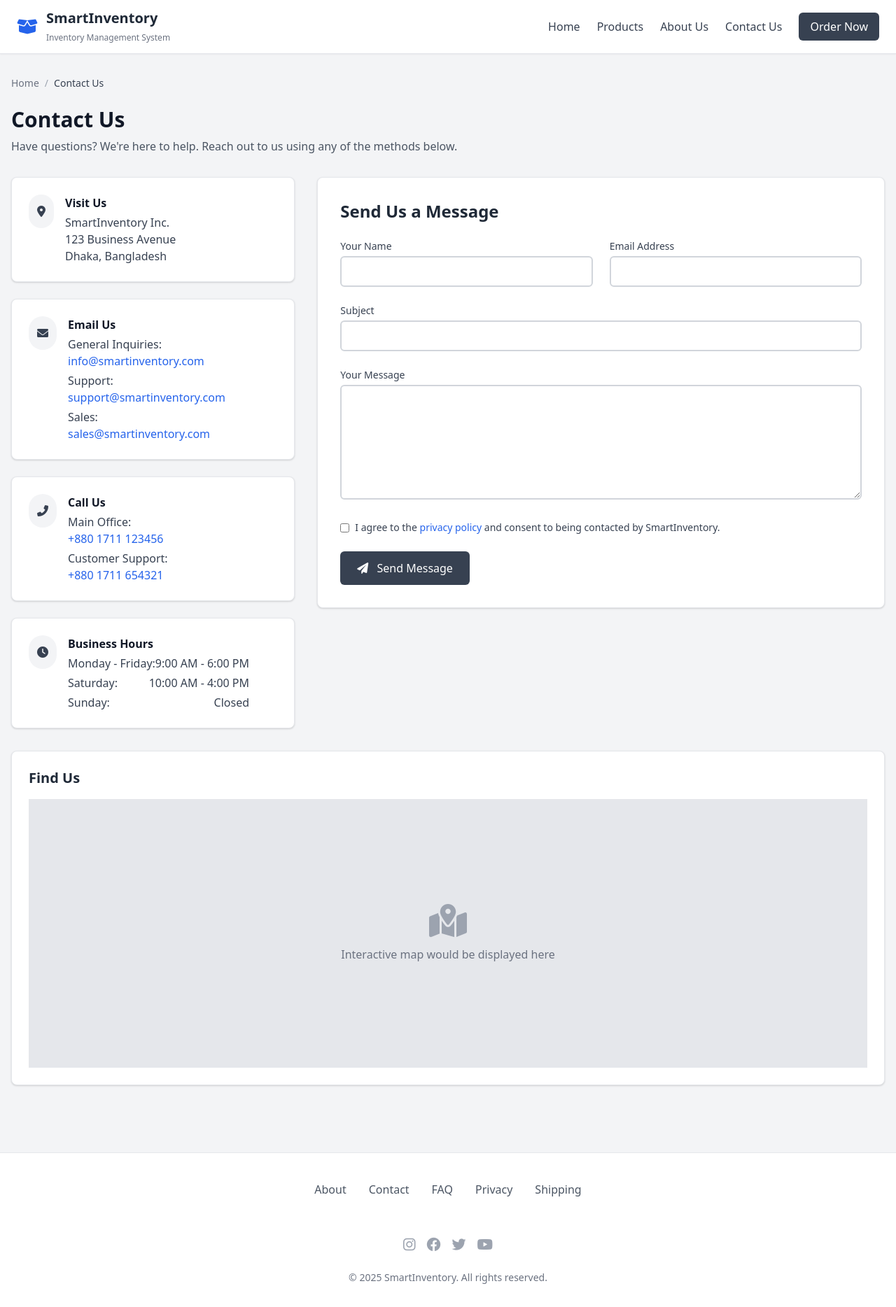
After one commit to rht789/inventory-system, a PHP site: page /inventory-system/contact.php in a window 1280 px wide. The commit adds this page. Shown: the whole page at 70% size. Run offline with PHP 8.4, Linux system fonts and the light colour scheme; data that the repository does not hold is empty.

Commit message:
about us, contact added

```diff
--- /dev/null
+++ b/contact.php
@@ -0,0 +1,275 @@
+<?php
+require_once 'db.php';
+
+// Fetch all categories for the footer
+$categoriesStmt = $pdo->prepare("SELECT id, name FROM categories ORDER BY name");
+$categoriesStmt->execute();
+$categories = $categoriesStmt->fetchAll();
+
+// Page title
+$pageTitle = "Contact Us";
+?>
+
+<!DOCTYPE html>
+<html lang="en">
+<head>
+    <meta charset="UTF-8">
+    <meta name="viewport" content="width=device-width, initial-scale=1.0">
+    <title><?= htmlspecialchars($pageTitle) ?> - SmartInventory</title>
+    <link href="https://cdn.jsdelivr.net/npm/tailwindcss@2.2.19/dist/tailwind.min.css" rel="stylesheet">
+    <link rel="stylesheet" href="https://cdnjs.cloudflare.com/ajax/libs/font-awesome/6.0.0-beta3/css/all.min.css">
+    <style>
+        body {
+            background-color: #F3F4F6;
+        }
+    </style>
+</head>
+<body class="bg-gray-100 min-h-screen">
+    <!-- Header -->
+    <header class="bg-white shadow-sm border-b border-gray-200">
+        <div class="container mx-auto px-6 py-3 flex justify-between items-center">
+            <!-- Logo and name -->
+            <div class="flex items-center gap-3">
+                <i class="fas fa-box-open text-2xl text-blue-600"></i>
+                <div>
+                    <h1 class="text-xl font-bold text-gray-800">SmartInventory</h1>
+                    <span class="text-xs text-gray-500 hidden sm:inline-block">Inventory Management System</span>
+                </div>
+            </div>
+
+            <!-- Navigation Links -->
+            <nav class="hidden md:flex items-center space-x-6">
+                <a href="catalog.php" class="text-gray-700 hover:text-gray-900">Home</a>
+                <a href="#" class="text-gray-700 hover:text-gray-900">Products</a>
+                <a href="about.php" class="text-gray-700 hover:text-gray-900">About Us</a>
+                <a href="contact.php" class="text-gray-700 hover:text-gray-900 font-medium">Contact Us</a>
+                <a href="#" class="bg-gray-700 hover:bg-gray-600 text-white px-4 py-2 rounded-md transition-colors">Order Now</a>
+            </nav>
+
+            <!-- Mobile menu button -->
+            <button class="md:hidden text-gray-600 hover:text-gray-900 focus:outline-none">
+                <i class="fas fa-bars text-xl"></i>
+            </button>
+        </div>
+    </header>
+
+    <!-- Main Content -->
+    <main class="container mx-auto px-4 py-8 min-h-screen">
+        <!-- Breadcrumb -->
+        <div class="flex items-center mb-6 text-sm">
+            <a href="catalog.php" class="text-gray-500 hover:text-gray-700">Home</a>
+            <span class="mx-2 text-gray-400">/</span>
+            <span class="text-gray-700 font-medium">Contact Us</span>
+        </div>
+
+        <!-- Page Title -->
+        <div class="mb-8">
+            <h1 class="text-3xl font-bold text-gray-900 mb-2">Contact Us</h1>
+            <p class="text-gray-600">Have questions? We're here to help. Reach out to us using any of the methods below.</p>
+        </div>
+
+        <div class="flex flex-col lg:flex-row gap-8">
+            <!-- Contact Information -->
+            <div class="w-full lg:w-1/3 space-y-6">
+                <!-- Address Card -->
+                <div class="bg-white p-6 rounded-lg shadow border border-gray-200">
+                    <div class="flex items-start">
+                        <div class="bg-gray-100 rounded-full p-3 mr-4">
+                            <i class="fas fa-map-marker-alt text-gray-700"></i>
+                        </div>
+                        <div>
+                            <h3 class="font-bold text-gray-900 mb-1">Visit Us</h3>
+                            <p class="text-gray-700">
+                                SmartInventory Inc.<br>
+                                123 Business Avenue<br>
+                                Dhaka, Bangladesh
+                            </p>
+                        </div>
+                    </div>
+                </div>
+
+                <!-- Email Card -->
+                <div class="bg-white p-6 rounded-lg shadow border border-gray-200">
+                    <div class="flex items-start">
+                        <div class="bg-gray-100 rounded-full p-3 mr-4">
+                            <i class="fas fa-envelope text-gray-700"></i>
+                        </div>
+                        <div>
+                            <h3 class="font-bold text-gray-900 mb-1">Email Us</h3>
+                            <p class="text-gray-700 mb-1">
+                                <span class="font-medium">General Inquiries:</span><br>
+                                <a href="mailto:info@smartinventory.com" class="text-blue-600 hover:underline">info@smartinventory.com</a>
+                            </p>
+                            <p class="text-gray-700 mb-1">
+                                <span class="font-medium">Support:</span><br>
+                                <a href="mailto:support@smartinventory.com" class="text-blue-600 hover:underline">support@smartinventory.com</a>
+                            </p>
+                            <p class="text-gray-700">
+                                <span class="font-medium">Sales:</span><br>
+                                <a href="mailto:sales@smartinventory.com" class="text-blue-600 hover:underline">sales@smartinventory.com</a>
+                            </p>
+                        </div>
+                    </div>
+                </div>
+
+                <!-- Phone Card -->
+                <div class="bg-white p-6 rounded-lg shadow border border-gray-200">
+                    <div class="flex items-start">
+                        <div class="bg-gray-100 rounded-full p-3 mr-4">
+                            <i class="fas fa-phone-alt text-gray-700"></i>
+                        </div>
+                        <div>
+                            <h3 class="font-bold text-gray-900 mb-1">Call Us</h3>
+                            <p class="text-gray-700 mb-1">
+                                <span class="font-medium">Main Office:</span><br>
+                                <a href="tel:+8801711123456" class="text-blue-600 hover:underline">+880 1711 123456</a>
+                            </p>
+                            <p class="text-gray-700">
+                                <span class="font-medium">Customer Support:</span><br>
+                                <a href="tel:+8801711654321" class="text-blue-600 hover:underline">+880 1711 654321</a>
+                            </p>
+                        </div>
+                    </div>
+                </div>
+
+                <!-- Business Hours Card -->
+                <div class="bg-white p-6 rounded-lg shadow border border-gray-200">
+                    <div class="flex items-start">
+                        <div class="bg-gray-100 rounded-full p-3 mr-4">
+                            <i class="fas fa-clock text-gray-700"></i>
+                        </div>
+                        <div>
+                            <h3 class="font-bold text-gray-900 mb-1">Business Hours</h3>
+                            <div class="text-gray-700">
+                                <div class="flex justify-between mb-1">
+                                    <span>Monday - Friday:</span>
+                                    <span>9:00 AM - 6:00 PM</span>
+                                </div>
+                                <div class="flex justify-between mb-1">
+                                    <span>Saturday:</span>
+                                    <span>10:00 AM - 4:00 PM</span>
+                                </div>
+                                <div class="flex justify-between">
+                                    <span>Sunday:</span>
+                                    <span>Closed</span>
+                                </div>
+                            </div>
+                        </div>
+                    </div>
+                </div>
+            </div>
+
+            <!-- Contact Form -->
+            <div class="w-full lg:w-2/3">
+                <div class="bg-white p-8 rounded-lg shadow border border-gray-200">
+                    <h2 class="text-2xl font-bold text-gray-800 mb-6">Send Us a Message</h2>
+
+                    <form action="#" method="post" class="space-y-6">
+                        <div class="grid grid-cols-1 md:grid-cols-2 gap-6">
+                            <div>
+                                <label for="name" class="block text-sm font-medium text-gray-700 mb-1">Your Name</label>
+                                <input type="text" id="name" name="name" class="w-full border-2 border-gray-300 rounded-md px-4 py-2 focus:outline-none focus:border-gray-500 focus:ring-1 focus:ring-gray-500" required>
+                            </div>
+
+                            <div>
+                                <label for="email" class="block text-sm font-medium text-gray-700 mb-1">Email Address</label>
+                                <input type="email" id="email" name="email" class="w-full border-2 border-gray-300 rounded-md px-4 py-2 focus:outline-none focus:border-gray-500 focus:ring-1 focus:ring-gray-500" required>
+                            </div>
+                        </div>
+
+                        <div>
+                            <label for="subject" class="block text-sm font-medium text-gray-700 mb-1">Subject</label>
+                            <input type="text" id="subject" name="subject" class="w-full border-2 border-gray-300 rounded-md px-4 py-2 focus:outline-none focus:border-gray-500 focus:ring-1 focus:ring-gray-500" required>
+                        </div>
+
+                        <div>
+                            <label for="message" class="block text-sm font-medium text-gray-700 mb-1">Your Message</label>
+                            <textarea id="message" name="message" rows="6" class="w-full border-2 border-gray-300 rounded-md px-4 py-2 focus:outline-none focus:border-gray-500 focus:ring-1 focus:ring-gray-500" required></textarea>
+                        </div>
+
+                        <div class="flex items-start">
+                            <input type="checkbox" id="privacy" name="privacy" class="mt-1 mr-2" required>
+                            <label for="privacy" class="text-sm text-gray-700">
+                                I agree to the <a href="#" class="text-blue-600 hover:underline">privacy policy</a> and consent to being contacted by SmartInventory.
+                            </label>
+                        </div>
+
+                        <div>
+                            <button type="submit" class="bg-gray-700 hover:bg-gray-600 text-white px-6 py-3 rounded-md transition-colors font-medium">
+                                <i class="fas fa-paper-plane mr-2"></i> Send Message
+                            </button>
+                        </div>
+                    </form>
+                </div>
+            </div>
+        </div>
+
+        <!-- Google Maps -->
+        <div class="mt-8 bg-white p-6 rounded-lg shadow border border-gray-200">
+            <h2 class="text-xl font-bold text-gray-800 mb-4">Find Us</h2>
+            <div class="bg-gray-200 h-96 flex items-center justify-center">
+                <div class="text-center">
+                    <i class="fas fa-map-marked-alt text-gray-400 text-5xl mb-3"></i>
+                    <p class="text-gray-500">Interactive map would be displayed here</p>
+                </div>
+            </div>
+        </div>
+    </main>
+
+    <!-- Footer -->
+    <footer class="bg-white py-8 border-t border-gray-200 mt-16">
+        <div class="container mx-auto px-6">
+            <!-- Links -->
+            <div class="flex flex-wrap justify-center mb-6">
+                <div class="px-4 py-2">
+                    <a href="about.php" class="text-gray-600 hover:text-gray-900">About</a>
+                </div>
+                <div class="px-4 py-2">
+                    <a href="contact.php" class="text-gray-600 hover:text-gray-900">Contact</a>
+                </div>
+                <div class="px-4 py-2">
+                    <a href="#" class="text-gray-600 hover:text-gray-900">FAQ</a>
+                </div>
+                <div class="px-4 py-2">
+                    <a href="#" class="text-gray-600 hover:text-gray-900">Privacy</a>
+                </div>
+                <div class="px-4 py-2">
+                    <a href="#" class="text-gray-600 hover:text-gray-900">Shipping</a>
+                </div>
+            </div>
+
+            <!-- Categories -->
+            <div class="flex flex-wrap justify-center mb-6">
+                <?php foreach (array_slice($categories, 0, 4) as $category): ?>
+                <div class="px-4 py-2">
+                    <a href="catalog.php?category_id=<?= $category['id'] ?>" class="text-gray-600 hover:text-gray-900">
+                        <?= htmlspecialchars($category['name']) ?>
+                    </a>
+                </div>
+                <?php endforeach; ?>
+            </div>
+
+            <!-- Social Media Icons -->
+            <div class="flex justify-center space-x-4 mb-6">
+                <a href="#" class="text-gray-400 hover:text-gray-700">
+                    <i class="fab fa-instagram text-xl"></i>
+                </a>
+                <a href="#" class="text-gray-400 hover:text-gray-700">
+                    <i class="fab fa-facebook text-xl"></i>
+                </a>
+                <a href="#" class="text-gray-400 hover:text-gray-700">
+                    <i class="fab fa-twitter text-xl"></i>
+                </a>
+                <a href="#" class="text-gray-400 hover:text-gray-700">
+                    <i class="fab fa-youtube text-xl"></i>
+                </a>
+            </div>
+
+            <!-- Copyright -->
+            <div class="text-center text-sm text-gray-500">
+                &copy; <?= date('Y') ?> SmartInventory. All rights reserved.
+            </div>
+        </div>
+    </footer>
+</body>
+</html>
```
Also changed, not shown: about.php (added, +222 -0 lines), catalog.php (+5 -13 lines).
